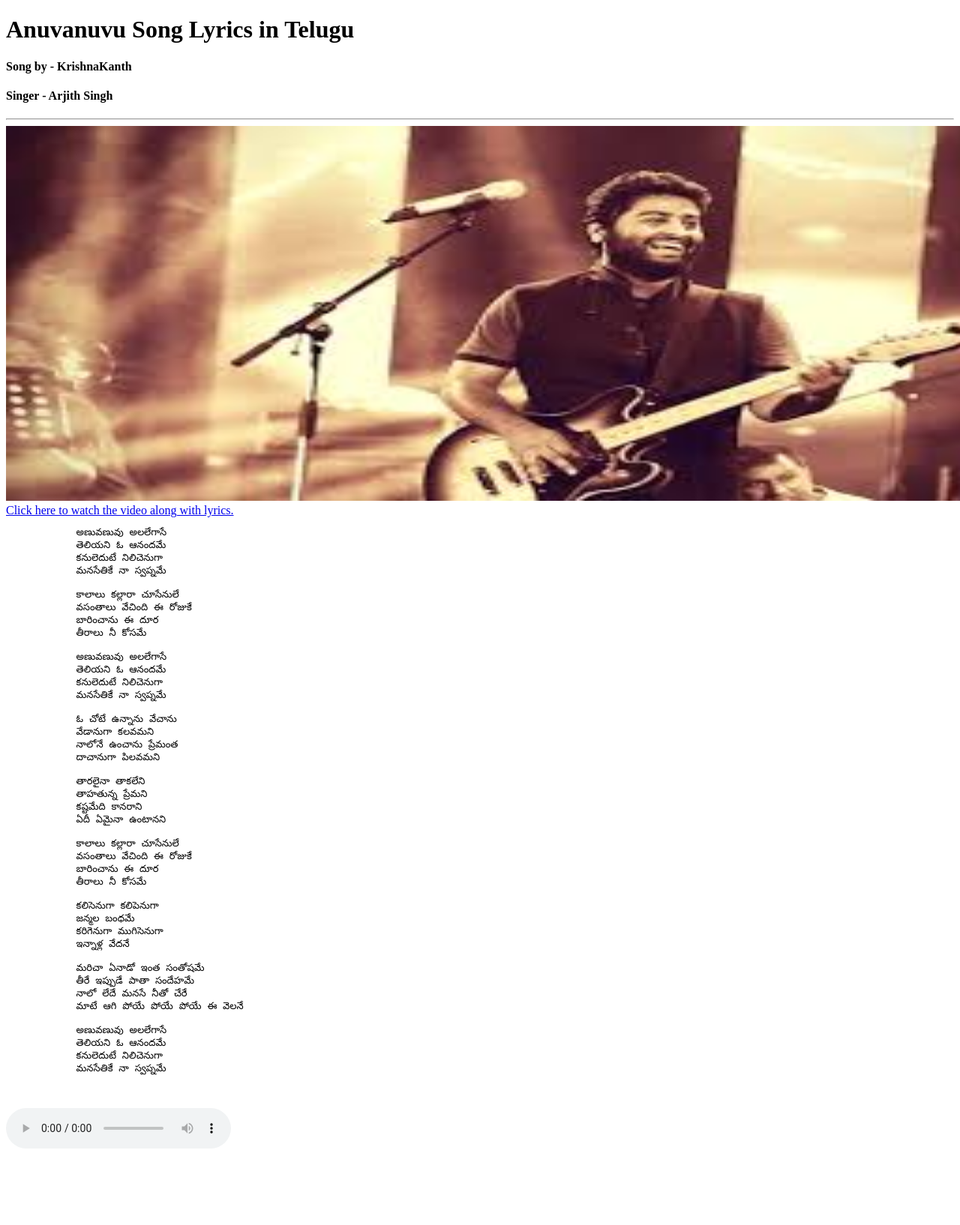
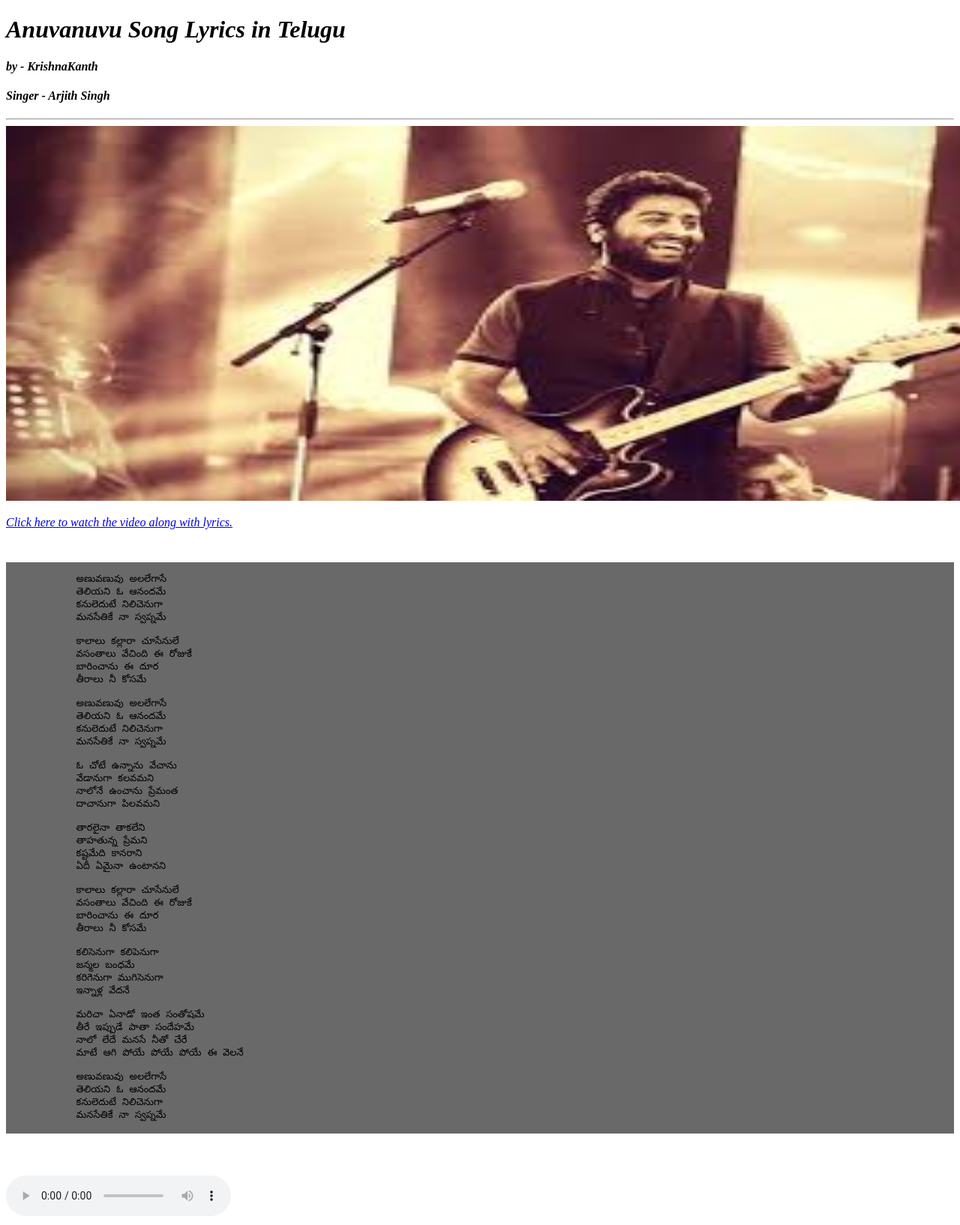
Before and after one commit to Dilipkumar-M/Web-Development, a plain HTML site: page Websites/lyrics.html in a window 1280 px wide. Shown: the top 1634 px of the page at 75% size. Before the commit the page ends 1544 px from the top, so only its background shows below. Drawn offline with Linux system fonts and the light colour scheme.

Commit message:
Checckin

```diff
--- a/Websites/allinone.html
+++ b/Websites/allinone.html
@@ -1,9 +1,9 @@
 <!DOCTYPE html>
 <html>
     <head>
-        <hr>
+        <link rel="icon" type="image.jpg" href="images/icon.jpg">
         <title>
-        Anuvanuvu Song Lyrical
+       Anuvanuvu Song Lyrical
         </title>
     </head>
     <body>
@@ -15,16 +15,19 @@
         <a href="https://en.wikipedia.org/wiki/Talk:Om_Bheem_Bush"
         target="_blank"
         title="Movie information">
-        Click here to know the talk of movie
+        <i><italic>Click here to know the talk of movie<i></italic</i>
         </a>
 
         <h2>
-            Anuvanuvu Song from Om Bheem Bush
+            <i><italic>Anuvanuvu Song from Om Bheem Bush<i></italic</i>
         </h2>
-        <p>Movie trailer</p>
+        <a target="_blank" href="https://www.youtube.com/watch?v=E7ww8Xowydc">
+        <p>
+            Movie trailer</p>
         <video width="300px" controls autoplay muted loop>
             <source src="video/trailer.mp4" type="video/mp4">
         </video>
+        </a>
         <br>
         <a href="https://www.youtube.com/watch?v=E7ww8Xowydc"
         target="_blank"
@@ -33,7 +36,6 @@
         </a>
         <br>
         <a href="lyrics.html"
-        target="_blank"
         title="Anuvanuvu song lyrics">
         Click here to get Song lyrics
         </a>
--- a/Websites/lyrics.html
+++ b/Websites/lyrics.html
@@ -1,12 +1,13 @@
 <!DOCTYPE html>
 <html>
     <head>
+        <link rel="icon" type="image.jpg" href="images/icon.jpg">
         <title>
-            Anuvanuvu Song
-        </title>
-                <h1>Anuvanuvu Song Lyrics in Telugu</h1>
-                <h4>Song by - KrishnaKanth</h4>
-                <h4> Singer - Arjith Singh </h4>
+           Anuvanuvu Song
+       </title>
+                <h1><i><italic>Anuvanuvu Song Lyrics in Telugu</i></italic></h1>
+                <h4><i><italic> by - KrishnaKanth</i></italic></h4>
+                <h4><i><italic>Singer - Arjith Singh</i></italic> </h4>
         <hr>
 
         <img src="images/download1.jpg"
@@ -14,9 +15,10 @@
         <a href="https://www.youtube.com/watch?v=E7ww8Xowydc"
         target="_blank"
         title="Anuvanuvu lyrical video song">
-        Click here to watch the video along with lyrics.
+        <p><i><italic>Click here to watch the video along with lyrics.</i></italic></p>
         </a>
         <pre>
+            <p><div style="background-color: dimgrey;">
             అణువణువు అలలేగాసే
             తెలియని ఓ ఆనందమే
             కనులెదుటే నిలిచెనుగా
@@ -61,9 +63,9 @@
             తెలియని ఓ ఆనందమే
             కనులెదుటే నిలిచెనుగా
             మనసేతికే నా స్వప్నమే
-
+        </div></p>
         </pre>
-        <audio controls autoplay>
+        <audio controls autoplay loop>
             <source src="music/anuvanuvu.mp3" type="audio/mp3">
         </audio>
     </head>
```
Also changed, not shown: Websites/images/icon.jpg (added).
